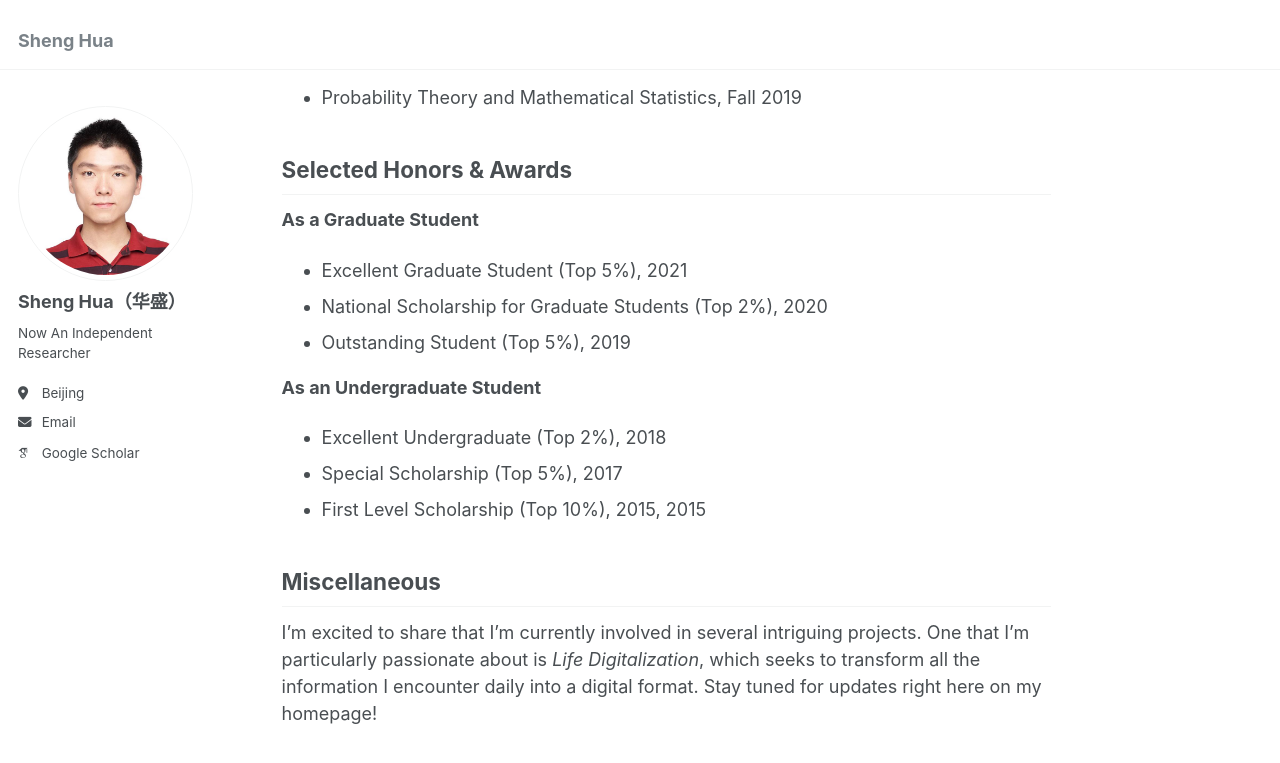
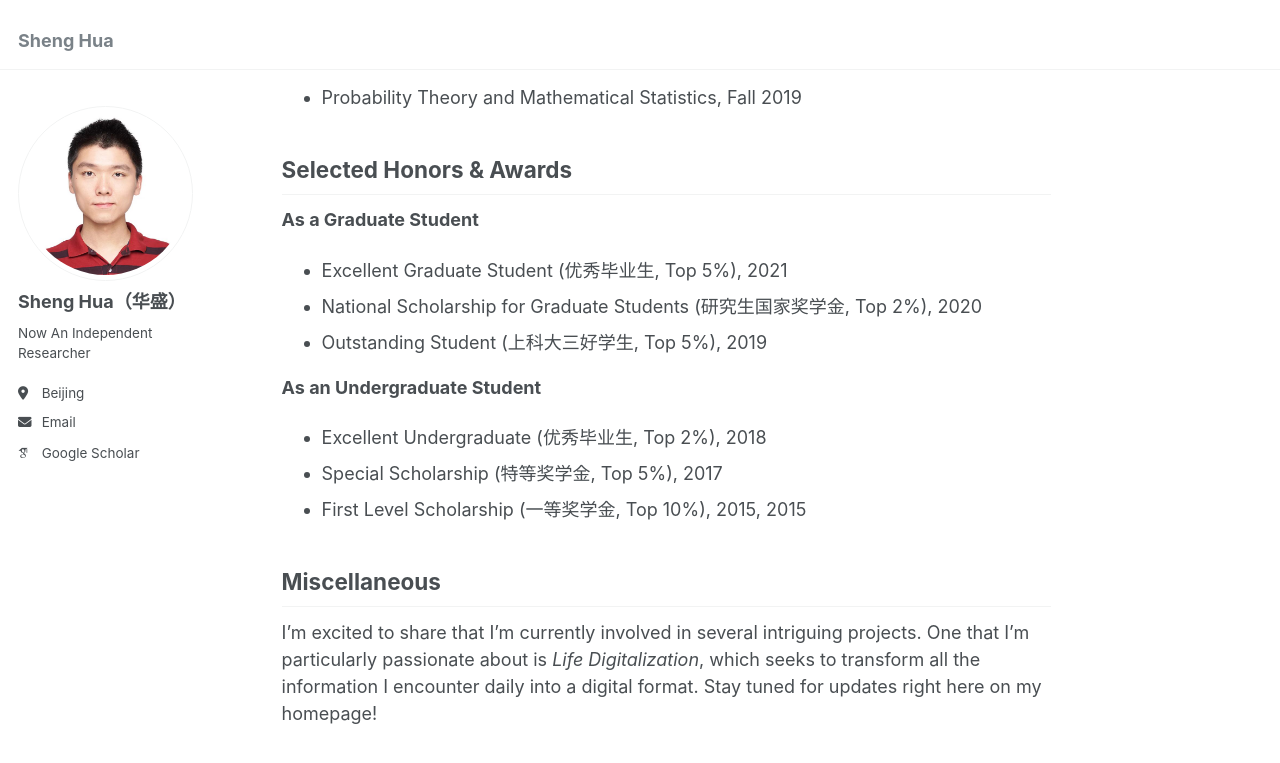
Before and after one commit to DreamerHua/dreamerhua.github.io, a Jekyll site: the page built from _pages/about.md, in a window 1280 px wide and 900 px high, scrolled down 1090 px. Shown: the top 763 px of the window. Built offline with Jekyll 4.4.1, drawn with Linux system fonts in a browser that asks for light colours; some web fonts are replaced.

Commit message:
添加奖项中文注释

```diff
--- a/_pages/about.md
+++ b/_pages/about.md
@@ -34,14 +34,14 @@ Transactions on Green Communications and Networking 2021*. [[link]](https://ieee
 
 ## Selected Honors & Awards
 **As a Graduate Student**
-* Excellent Graduate Student (Top 5%), 2021
-* National Scholarship for Graduate Students (Top 2%), 2020
-* Outstanding Student (Top 5%), 2019
+* Excellent Graduate Student (优秀毕业生, Top 5%), 2021
+* National Scholarship for Graduate Students (研究生国家奖学金, Top 2%), 2020
+* Outstanding Student (上科大三好学生, Top 5%), 2019
 
 **As an Undergraduate Student**
-* Excellent Undergraduate (Top 2%), 2018
-* Special Scholarship (Top 5%), 2017
-* First Level Scholarship (Top 10%), 2015, 2015
+* Excellent Undergraduate (优秀毕业生, Top 2%), 2018
+* Special Scholarship (特等奖学金, Top 5%), 2017
+* First Level Scholarship (一等奖学金, Top 10%), 2015, 2015
 
 
 ## Miscellaneous
```
